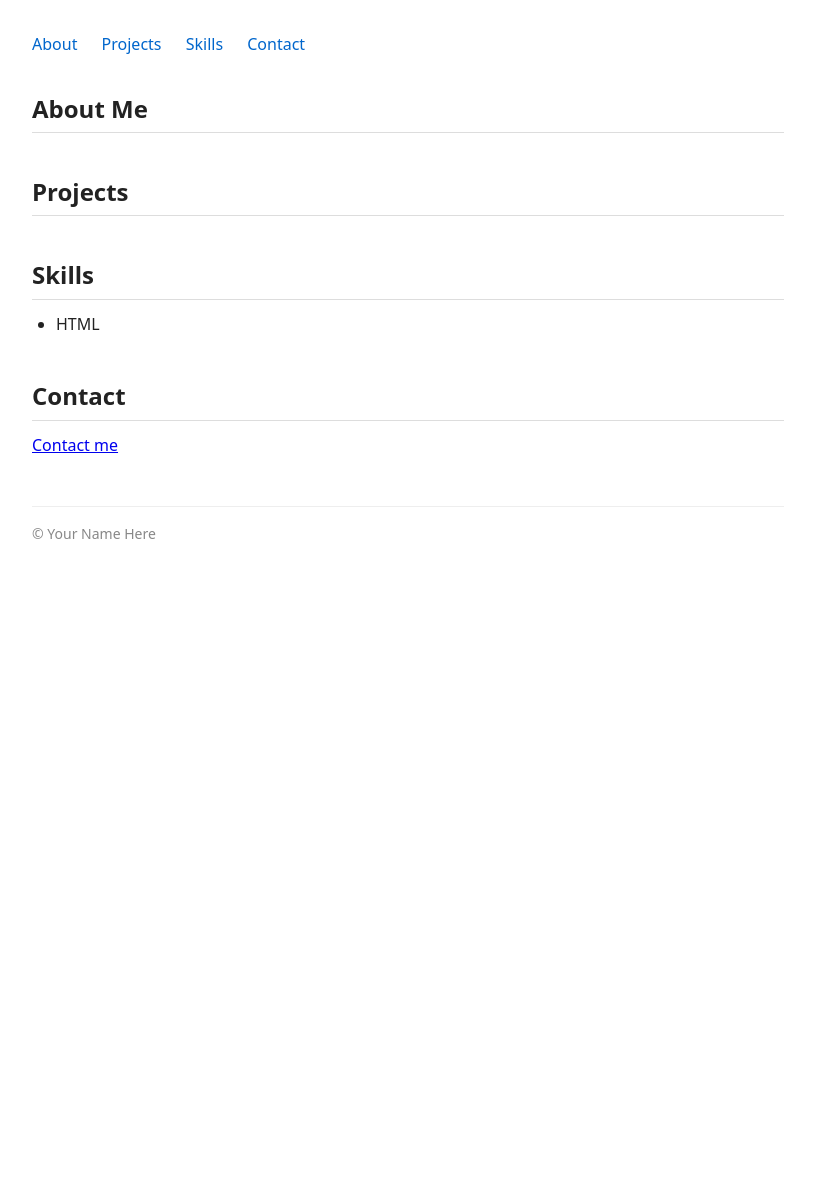
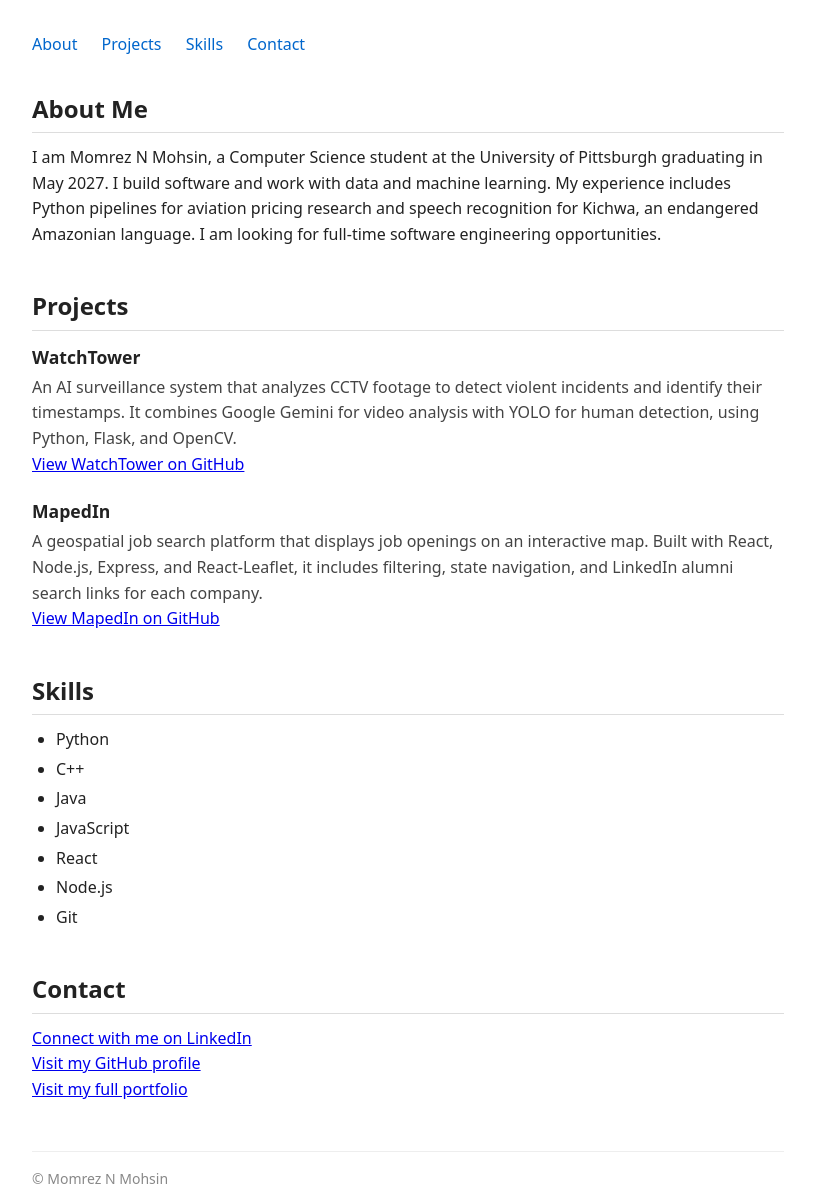
Before and after one commit to MomrezNeemeri/portfolio, a plain HTML site: page index.html in a window 1280 px wide. Shown: the whole page, without its empty margins (232-1047 px from the left). Before the commit the page ends 800 px from the top, so only its background shows below. Drawn offline with Linux system fonts and the light colour scheme.

Commit message:
Built the portfolio for Assignment 3

```diff
--- a/index.html
+++ b/index.html
@@ -4,7 +4,7 @@
 <head>
   <meta charset="UTF-8">
   <meta name="viewport" content="width=device-width, initial-scale=1.0">
-  <title>Your Name Here</title>
+  <title>Momrez Mohsin</title>
   <link rel="stylesheet" href="style.css">
 </head>
 
@@ -23,12 +23,45 @@
 
     <section id="about">
       <h2>About Me</h2>
+      <p>
+       I am Momrez N Mohsin, a Computer Science student at the University
+        of Pittsburgh graduating in May 2027. I build software and work
+        with data and machine learning. My experience includes Python
+        pipelines for aviation pricing research and speech recognition
+        for Kichwa, an endangered Amazonian language. I am looking for
+        full-time software engineering opportunities.
+      </p>
       <!-- TODO: Replace with 2-3 sentences about yourself -->
       <!-- e.g., include your name, your program/year, and what you are interested in -->
     </section>
 
     <section id="projects">
       <h2>Projects</h2>
+      <div class="project">
+        <h3>WatchTower</h3>
+        <p>
+          An AI surveillance system that analyzes CCTV footage to detect
+          violent incidents and identify their timestamps. It combines
+          Google Gemini for video analysis with YOLO for human detection,
+          using Python, Flask, and OpenCV.
+        </p>
+        <a href="https://github.com/MomrezNeemeri/WatchTowerHT">
+          View WatchTower on GitHub
+        </a>
+      </div>
+
+      <div class="project">
+        <h3>MapedIn</h3>
+        <p>
+          A geospatial job search platform that displays job openings
+          on an interactive map. Built with React, Node.js, Express,
+          and React-Leaflet, it includes filtering, state navigation,
+          and LinkedIn alumni search links for each company.
+        </p>
+        <a href="https://github.com/MomrezNeemeri/MapedIn">
+          View MapedIn on GitHub
+        </a>
+      </div>
 
       <!-- Example project entry structure: copy, fill in, and add at least 2:
       <div class="project">
@@ -44,11 +77,18 @@
       <h2>Skills</h2>
       <ul>
         <!-- Example skill - TODO: replace -->
-        <li>HTML</li>
+
 
         <!-- TODO: Add a second skill here -->
         <!-- TODO: Add a third skill here -->
         <!-- TODO: ... -->
+         <li>Python</li>
+        <li>C++</li>
+        <li>Java</li>
+        <li>JavaScript</li>
+        <li>React</li>
+        <li>Node.js</li>
+        <li>Git</li>
       </ul>
     </section>
 
@@ -56,13 +96,23 @@
       <h2>Contact</h2>
       <!-- TODO: Replace href="#" with a real link (e.g., mailto:you@example.com or your LinkedIn URL) -->
       <!-- TODO: Replace the link text with something descriptive, e.g. "Email me" or "LinkedIn" -->
-      <p><a href="#">Contact me</a></p>
+            <p>
+        <a href="https://www.linkedin.com/in/momrez-n-mohsin/">
+          Connect with me on LinkedIn
+        </a>
+      </p>
+      <p>
+        <a href="https://github.com/MomrezNeemeri">Visit my GitHub profile</a>
+      </p>
+      <p>
+        <a href="https://momrez.com/">Visit my full portfolio</a>
+      </p>
     </section>
 
   </main>
 
   <footer>
-    <p>&copy; Your Name Here</p>
+    <p>&copy; Momrez N Mohsin</p>
   </footer>
 
 </body>
```
Also changed, not shown: 1 other file.
